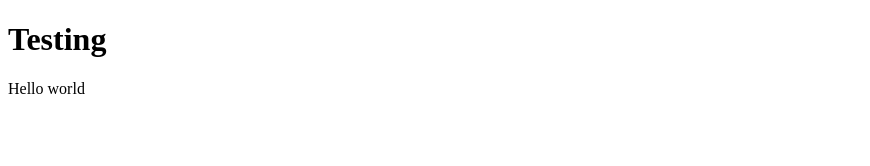
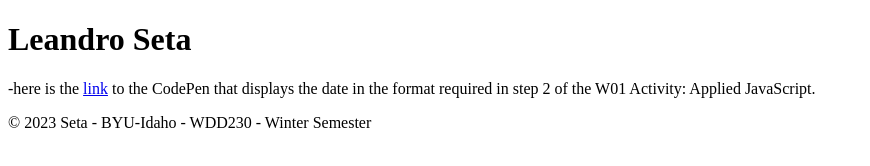
Before and after one commit to leandroseta/wdd230, a plain HTML site: page index.html in a window 1280 px wide. Shown: the whole page, without its empty margins (0-870 px from the left). Drawn offline with Linux system fonts and the light colour scheme.

Commit message:
actualizacion

```diff
--- a/index.html
+++ b/index.html
@@ -4,13 +4,17 @@
     <meta charset="UTF-8">
     <meta http-equiv="X-UA-Compatible" content="IE=edge">
     <meta name="viewport" content="width=device-width, initial-scale=1.0">
-    <title>Document</title>
+    <title>Leandro Seta - WDD230</title>
 </head>
 <body>
     <h1>Testing</h1>
-    <Footer>Hello world</Footer>
-    <script>
-        return `Current Date: ${dayName}, ${monthName} ${d.getDate()}, ${year}`;
+    <p>
+        -here is the <a href="https://codepen.io/leandroseta/pen/jOpVLaN">link</a> to the CodePen that displays the date in the format required in step 2 of the W01 Activity: Applied JavaScript.
+
+    </p>
+    <Footer><span id="copyright"></span> Seta - BYU-Idaho - WDD230 - Winter Semester</Footer>
+    <script src="scripts/app.js">
+
     </script>
 </body>
 </html>
--- /dev/null
+++ b/scripts/app.js
@@ -0,0 +1,7 @@
+const h1 = document.querySelector('h1');
+const copyright = document.querySelector('#copyright');
+
+h1.textContent = 'Leandro Seta';
+copyright.textContent = `© ${new Date().getFullYear()}`;
+
+``
```
